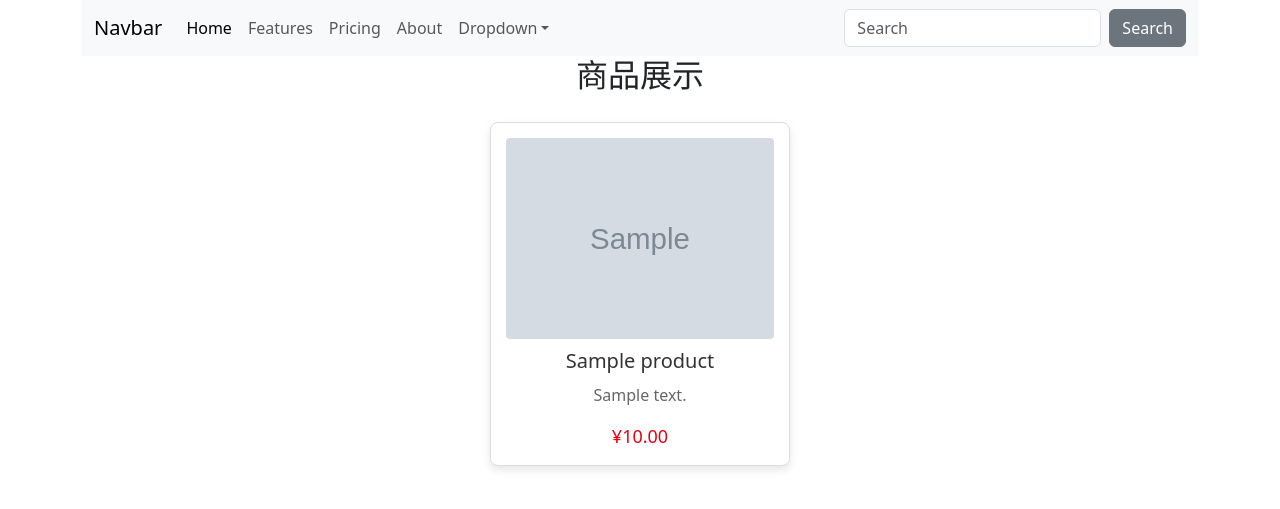
After one commit to Hiter-WY/shopWeb, a Django app: page /products/ in a window 1280 px wide. The commit adds this page. Shown: the top 509 px of the page. Run offline with Django 3.2, Linux system fonts and the light colour scheme; tables that the repository leaves empty hold one stand-in row (values such as "Sample post"); grey boxes marked "Sample" are stand-in pictures.

Commit message:
初步完成了商品页面

```diff
--- a/shop/models.py
+++ b/shop/models.py
@@ -25,3 +25,14 @@ class OrderItem(models.Model):
 
     def __str__(self):
         return f'{self.product_name} x {self.quantity}'
+
+class Product(models.Model):
+    name = models.CharField(max_length=100, verbose_name="商品名称")
+    description = models.TextField(verbose_name="商品描述", blank=True)
+    price = models.DecimalField(max_digits=10, decimal_places=2, verbose_name="价格")
+    image = models.ImageField(upload_to='products/', verbose_name="商品图片", blank=True, null=True)
+    available = models.BooleanField(default=True, verbose_name="是否上架")
+    created = models.DateTimeField(auto_now_add=True, verbose_name="创建时间")
+
+    def __str__(self):
+        return self.name
--- a/shop/templates/base.html
+++ b/shop/templates/base.html
@@ -1,6 +1,6 @@
 <!DOCTYPE html>
 <html lang="zh-CN">
-<head>
+<head link href="https://cdn.jsdelivr.net/npm/bootstrap@5.3.0/dist/css/bootstrap.min.css" rel="stylesheet">
     <meta charset="UTF-8">
     <title>订单管理系统</title>
     <style>
--- a/shop/templates/shop/home.html
+++ b/shop/templates/shop/home.html
@@ -83,7 +83,7 @@ body {
     <h1>欢迎您来到<br>王国辉批发部</h1>
     {% if user.is_authenticated %}
         <p>欢迎，{{ user.username }}！</p>
-        <p><a href="{% url 'logout' %}">登出</a></p>
+        <p><a href="{% url 'product_list' %}">前往商店</a></p>
     {% else %}
         <p>
             <a href="{% url 'login' %}">登录</a> |
--- /dev/null
+++ b/shop/templates/shop/navbar.html
@@ -0,0 +1,47 @@
+{% load static %}
+<!-- Bootstrap CSS（注意：这里通常应放在 <head> 中） -->
+<link href="https://cdn.jsdelivr.net/npm/bootstrap@5.3.0/dist/css/bootstrap.min.css" rel="stylesheet">
+
+<nav class="navbar navbar-expand-lg bg-light" data-bs-theme="light">
+  <div class="container-fluid">
+    <a class="navbar-brand" href="#">Navbar</a>
+    <button class="navbar-toggler" type="button" data-bs-toggle="collapse" data-bs-target="#navbarColor03" aria-controls="navbarColor03" aria-expanded="false" aria-label="Toggle navigation">
+      <span class="navbar-toggler-icon"></span>
+    </button>
+    <div class="collapse navbar-collapse" id="navbarColor03">
+      <ul class="navbar-nav me-auto">
+        <li class="nav-item">
+          <a class="nav-link active" href="#">Home
+            <span class="visually-hidden">(current)</span>
+          </a>
+        </li>
+        <li class="nav-item">
+          <a class="nav-link" href="#">Features</a>
+        </li>
+        <li class="nav-item">
+          <a class="nav-link" href="#">Pricing</a>
+        </li>
+        <li class="nav-item">
+          <a class="nav-link" href="#">About</a>
+        </li>
+        <li class="nav-item dropdown">
+          <a class="nav-link dropdown-toggle" data-bs-toggle="dropdown" href="#" role="button" aria-haspopup="true" aria-expanded="false">Dropdown</a>
+          <div class="dropdown-menu">
+            <a class="dropdown-item" href="{% url 'login' %}">logout</a>
+            <a class="dropdown-item" href="#">Another action</a>
+            <a class="dropdown-item" href="#">Something else here</a>
+            <div class="dropdown-divider"></div>
+            <a class="dropdown-item" href="#">Separated link</a>
+          </div>
+        </li>
+      </ul>
+      <form class="d-flex">
+        <input class="form-control me-sm-2" type="search" placeholder="Search">
+        <button class="btn btn-secondary my-2 my-sm-0" type="submit">Search</button>
+      </form>
+    </div>
+  </div>
+</nav>
+
+<!-- Bootstrap JS（注意：通常应放在页面底部） -->
+<script src="https://cdn.jsdelivr.net/npm/bootstrap@5.3.0/dist/js/bootstrap.bundle.min.js"></script>
--- /dev/null
+++ b/shop/templates/shop/product_list.html
@@ -0,0 +1,62 @@
+{% extends "base.html" %}
+{% load static %}
+{% block content %}
+{% include "shop/navbar.html" %}
+
+<style>
+/* 简单的页面样式 */
+.product-list {
+    display: flex;
+    flex-wrap: wrap;
+    justify-content: center;
+    gap: 20px;
+    padding: 20px;
+}
+.product {
+    background: #fff;
+    border: 1px solid #ddd;
+    border-radius: 8px;
+    width: 300px;
+    padding: 15px;
+    text-align: center;
+    box-shadow: 0 4px 8px rgba(0,0,0,0.1);
+}
+.product img {
+    max-width: 100%;
+    border-radius: 4px;
+}
+.product h3 {
+    margin: 10px 0;
+    font-size: 20px;
+    color: #333;
+}
+.product p {
+    color: #666;
+    font-size: 16px;
+}
+.product .price {
+    font-size: 18px;
+    color: #e60012;
+    margin-top: 10px;
+}
+</style>
+
+<h2 style="text-align: center;">商品展示</h2>
+<div class="product-list">
+    {% for product in products %}
+        <div class="product">
+            {% if product.image %}
+                <img src="{{ product.image.url }}" alt="{{ product.name }}">
+            {% else %}
+                <!-- 没有图片时显示默认图片 -->
+                <img src="{% static 'images/default_product.jpg' %}" alt="默认图片">
+            {% endif %}
+            <h3>{{ product.name }}</h3>
+            <p>{{ product.description|truncatechars:100 }}</p>
+            <div class="price">¥{{ product.price }}</div>
+        </div>
+    {% empty %}
+        <p>暂无商品</p>
+    {% endfor %}
+</div>
+{% endblock %}
--- a/shop/urls.py
+++ b/shop/urls.py
@@ -12,4 +12,6 @@ urlpatterns = [
     path('orders/<int:pk>/', views.order_detail, name='order_detail'),
     path('orders/<int:pk>/update/', views.order_update, name='order_update'),
     path('orders/<int:pk>/delete/', views.order_delete, name='order_delete'),
+    #商品路由
+     path('products/', views.product_list, name='product_list'),
 ]
--- a/shop/views.py
+++ b/shop/views.py
@@ -1,6 +1,6 @@
 # shop/views.py
 from django.shortcuts import render, get_object_or_404, redirect
-from .models import Order
+from .models import Order, Product
 from .forms import OrderForm, OrderItemFormSet
 from django.contrib.auth import login, authenticate, logout
 from django.contrib.auth.forms import AuthenticationForm
@@ -93,3 +93,11 @@ def order_delete(request, pk):
         order.delete()
         return redirect('order_list')
     return render(request, 'shop/order_confirm_delete.html', {'order': order})
+
+def product_list(request):
+    # 查询所有上架的商品，按创建时间倒序排列
+    products = Product.objects.filter(available=True).order_by('-created')
+    context = {
+        'products': products,
+    }
+    return render(request, 'shop/product_list.html', context)
--- a/shopapp/urls.py
+++ b/shopapp/urls.py
@@ -15,8 +15,14 @@ Including another URLconf
 """
 from django.contrib import admin
 from django.urls import path, include
+from django.conf import settings
+from django.conf.urls.static import static
+
 
 urlpatterns = [
     path('', include('shop.urls')),
     path('admin/', admin.site.urls),
 ]
+
+if settings.DEBUG:
+    urlpatterns += static(settings.MEDIA_URL, document_root=settings.MEDIA_ROOT)
```
Also changed, not shown: shop/admin.py (+6 -1 lines), shopapp/settings.py (+8 -0 lines), media/products/IMG_4275.JPG (added), shop/migrations/0002_product.py (added).
